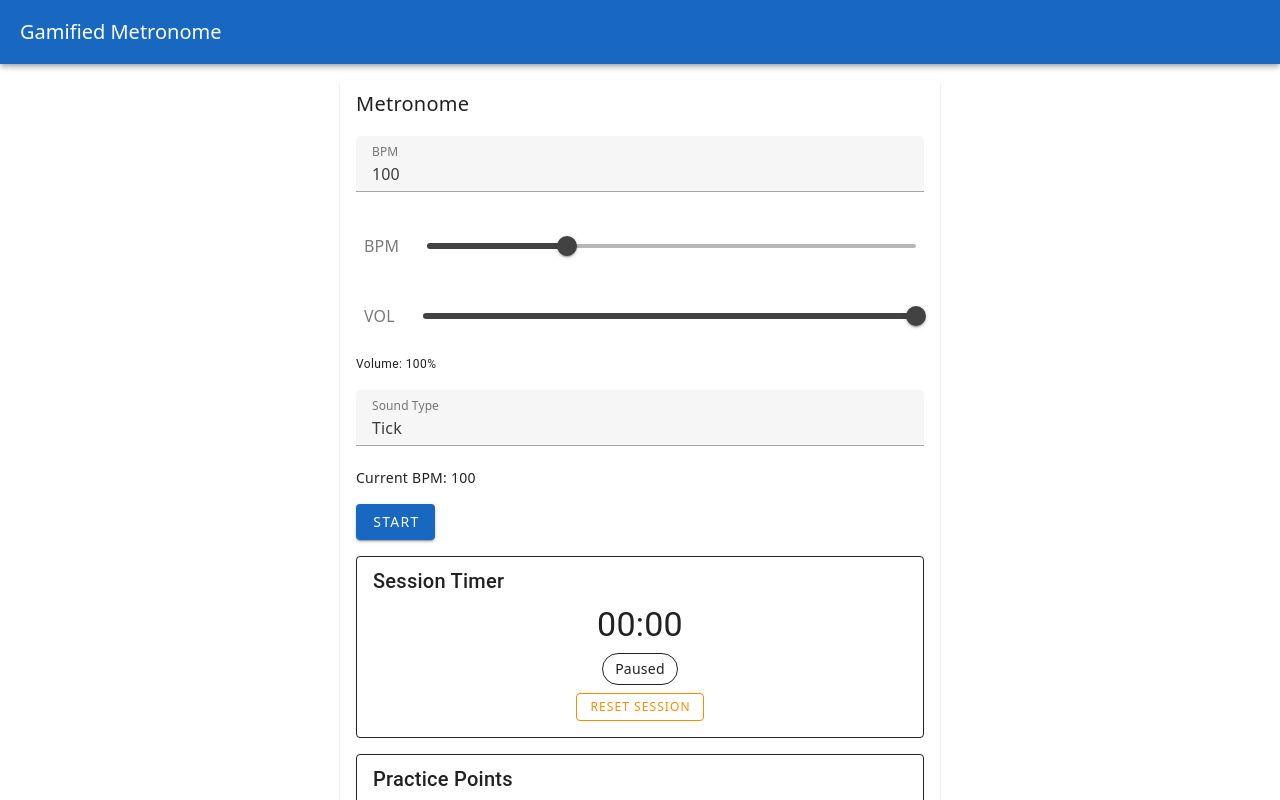
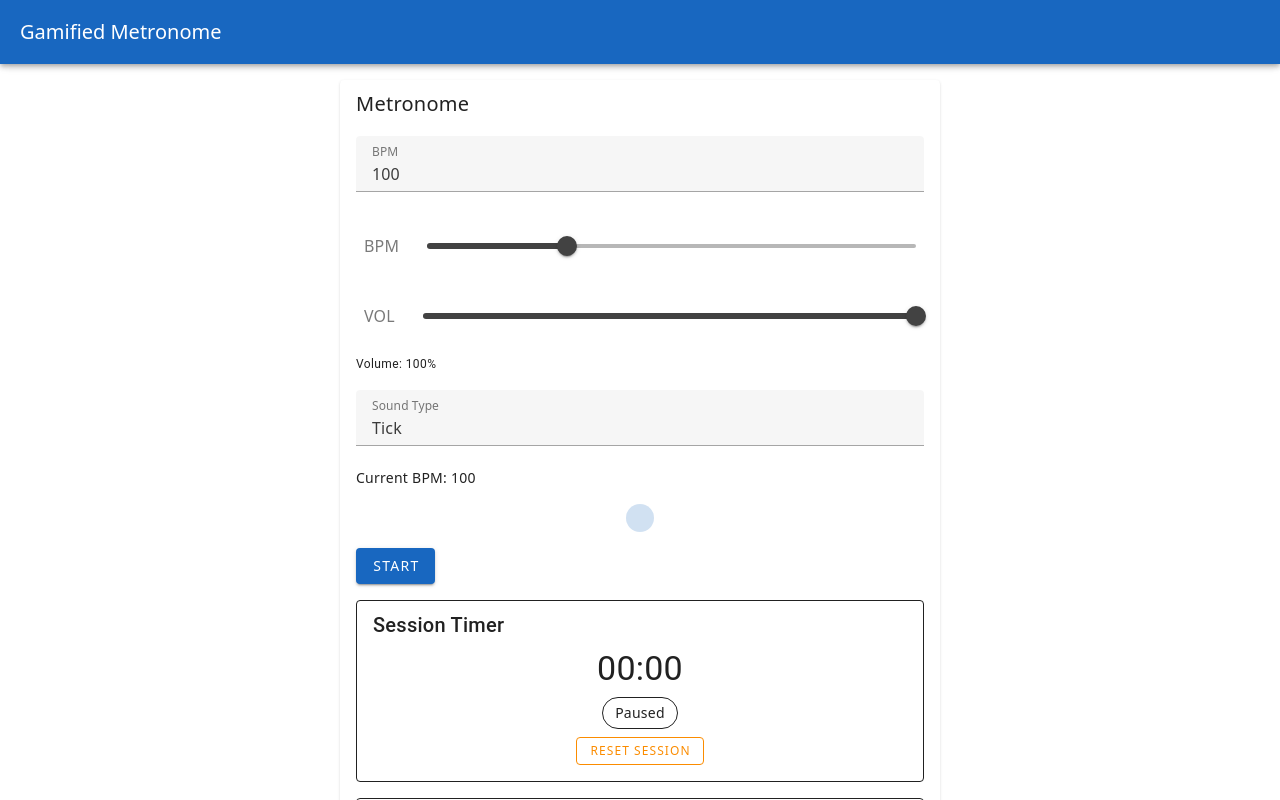
Before and after one commit to m-sheridan93/gamified-metronome, a Vue app: page / in a window 1280 px wide. Shown: the top 800 px of the page. Built offline with nearby package versions, Linux system fonts and the light colour scheme.

Commit message:
feat: add pulsing visual beat indicator

```diff
--- a/src/components/Metronome.vue
+++ b/src/components/Metronome.vue
@@ -12,6 +12,13 @@
           :soundType="soundType"
           @update:soundType="soundType = $event"
       />
+      <div class="beat-indicator mt-4">
+        <div
+            class="beat-dot"
+            :class="{ 'beat-dot--pulse': isPulsing, 'beat-dot--idle': !isRunning }"
+        ></div>
+      </div>
+
       <v-btn
           class="mt-4"
           color="primary"
@@ -83,12 +90,25 @@
 </template>
 
 <script setup>
-import {ref, watch, computed} from 'vue'
+import {ref, watch, computed, onUnmounted} from 'vue'
 import MetronomeControls from './MetonomeControls.vue'
 import {useMetronome} from '../composables/useMetronome'
 
 // Audio engine (single AudioContext + look-ahead scheduler).
-const {bpm, volume, soundType, isRunning, toggle} = useMetronome()
+const {bpm, volume, soundType, isRunning, toggle, onBeat} = useMetronome()
+
+// Visual beat indicator: pulse the dot on each beat, synced to the audio clock.
+const isPulsing = ref(false)
+let pulseTimeout = null
+const stopBeatListener = onBeat(() => {
+  isPulsing.value = true
+  clearTimeout(pulseTimeout)
+  pulseTimeout = setTimeout(() => { isPulsing.value = false }, 120)
+})
+onUnmounted(() => {
+  stopBeatListener()
+  clearTimeout(pulseTimeout)
+})
 
 // Session timer variables
 const totalSessionTime = ref(0) // Accumulated time across all sessions
@@ -241,3 +261,29 @@ watch(isRunning, (running) => {
   }
 })
 </script>
+
+<style scoped>
+.beat-indicator {
+  display: flex;
+  justify-content: center;
+}
+
+.beat-dot {
+  width: 28px;
+  height: 28px;
+  border-radius: 50%;
+  background-color: rgb(var(--v-theme-primary));
+  opacity: 0.35;
+  transform: scale(1);
+  transition: transform 110ms ease-out, opacity 110ms ease-out;
+}
+
+.beat-dot--pulse {
+  opacity: 1;
+  transform: scale(1.5);
+}
+
+.beat-dot--idle {
+  opacity: 0.2;
+}
+</style>
```
